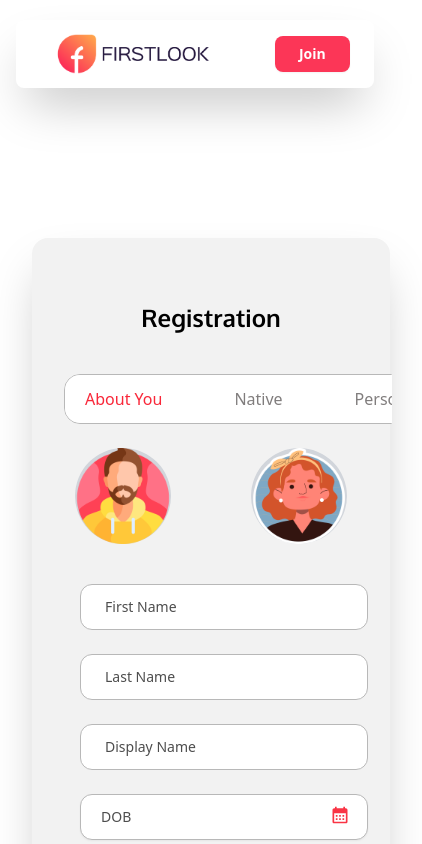
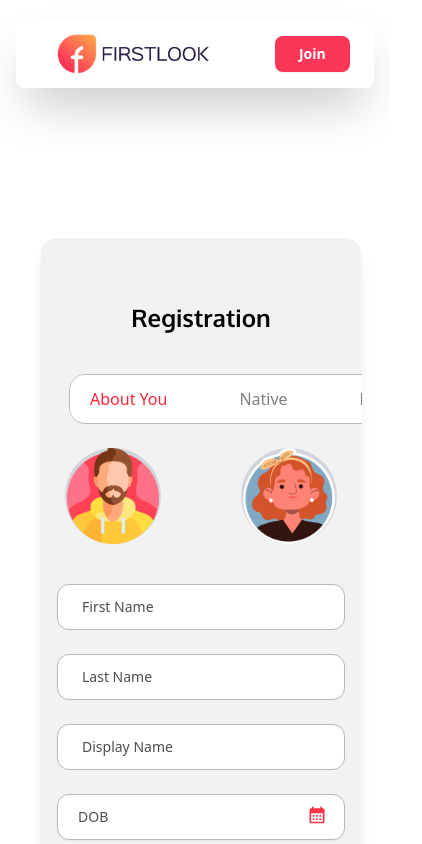
Before and after one commit to MCABEE/Firstlook_McAbee, a React (Vite) app: page /register/signup in a window 390 px wide. Shown: the top 844 px of the page, 422 px wide, since content can reach past the window. Built offline with nearby package versions, Linux system fonts and the light colour scheme; no server answers.

Commit message:
registration form updated

```diff
--- a/src/components/Authentication/Signup/Forms/FirstForm.jsx
+++ b/src/components/Authentication/Signup/Forms/FirstForm.jsx
@@ -37,9 +37,7 @@ const FirstForm = () => {
   };
 
   const handleData = async (e) => {
-
     e.preventDefault()
-
     await registerAboutYou(firstName, lastName, displayName, selectedDate, selectedGender).then((result) => {
         console.log(result);
         setPage(page === 10 ? 0 : page + 1);
@@ -55,27 +53,27 @@ const FirstForm = () => {
       <form onSubmit={handleData} className="-mt-8">
         <div className="flex justify-center space-x-20">
 
-          <button
+          <div
             className={`flex items-center justify-center rounded-full w-24 h-24 focus:outline-none ${selectedGender === 'male' ? 'bg-blue-500 text-white' : 'bg-gray-300 text-gray-600'
               }`}
             onClick={() => handleGenderClick('male')}
             disabled={selectedGender === 'male'}
           >
             <img src={boyImage} alt="Boy" className="w-24 h-24" />
-          </button>
-          <button
+          </div>
+          <div
             className={`flex items-center justify-center rounded-full w-24 h-24 focus:outline-none ${selectedGender === 'female' ? 'bg-pink-500 text-white' : 'bg-gray-300 text-gray-600'
               }`}
             onClick={() => handleGenderClick('female')}
             disabled={selectedGender === 'female'}
           >
             <img src={girlImage} alt="Girl" className="w-24 h-24" />
-          </button>
+          </div>
         </div>
 
         <div className="mb-6 mt-10">
           <input
-            className="appearance-none border border-[#B8B8B8] rounded-xl w-72 ml-12 py-3 px-6 placeholder:text-[#4D4D4D] text-sm"
+            className="appearance-none border border-[#B8B8B8] rounded-xl w-72 ml-4 sm:ml-12 py-3 px-6 placeholder:text-[#4D4D4D] text-sm"
             type="text"
             placeholder="First Name"
             value={firstName}
@@ -85,7 +83,7 @@ const FirstForm = () => {
 
         <div className="mb-6">
           <input
-            className=" appearance-none border border-[#B8B8B8] rounded-xl w-72 ml-12 py-3 px-6 placeholder:text-[#4D4D4D] text-sm"
+            className=" appearance-none border border-[#B8B8B8] rounded-xl w-72 ml-4 sm:ml-12 py-3 px-6 placeholder:text-[#4D4D4D] text-sm"
             type="text"
             placeholder="Last Name"
             value={lastName}
@@ -95,7 +93,7 @@ const FirstForm = () => {
 
         <div className="mb-6">
           <input
-            className=" appearance-none border border-[#B8B8B8] rounded-xl w-72 ml-12 py-3 px-6 placeholder:text-[#4D4D4D] text-sm"
+            className=" appearance-none border border-[#B8B8B8] rounded-xl w-72 ml-4 sm:ml-12 py-3 px-6 placeholder:text-[#4D4D4D] text-sm"
             type="text"
             placeholder="Display Name"
             value={displayName}
@@ -110,7 +108,7 @@ const FirstForm = () => {
             placeholder="DOB"
             readOnly
             onClick={handleInputClick}
-            className="w-72 ml-12 px-5 py-3 text-sm placeholder:text-[#4D4D4D] bg-white border border-[#B8B8B8] rounded-xl shadow-sm focus:outline-none focus:border-blue-500 cursor-pointer"
+            className="w-72 ml-4 sm:ml-12 px-5 py-3 text-sm placeholder:text-[#4D4D4D] bg-white border border-[#B8B8B8] rounded-xl shadow-sm focus:outline-none focus:border-blue-500 cursor-pointer"
           />
           <span
             onClick={handleInputClick}
@@ -131,7 +129,7 @@ const FirstForm = () => {
 
         <button
           type="submit"
-          className="bg-[#F92739] rounded-xl text-white py-2 px-10 ml-48"
+          className="bg-[#F92739] rounded-xl text-white py-2 px-10 ml-40 sm:ml-48"
         >
           Continue
         </button>
--- a/src/components/Authentication/Signup/Forms/FourthForm.jsx
+++ b/src/components/Authentication/Signup/Forms/FourthForm.jsx
@@ -181,7 +181,7 @@ const FourthForm = () => {
           <span className="text-sm font-oxygen mr-24">Are you still studying ? </span>
           <input type="checkbox" className="appearance-none transition-colors cursor-pointer w-14 h-7 rounded-xl bg-red-500" checked={selectedOption}
             onChange={handleToggle} />
-          <span className="absolute font-medium text-xs uppercase right-1 text-white"> {selectedOption ? '' : 'NO'} </span>
+          <span className="absolute font-medium text-xs uppercase right-1 text-white"> {selectedOption ? '' : 'No'} </span>
           <span className="absolute font-medium text-xs uppercase right-8 text-white"> {selectedOption ? 'Yes' : ''} </span>
           <span className="w-5 h-5 right-8 absolute rounded-full transform transition-transform bg-gray-200" />
         </label>
--- a/src/components/Authentication/Signup/RegistrationMain.jsx
+++ b/src/components/Authentication/Signup/RegistrationMain.jsx
@@ -130,13 +130,13 @@ const RegistrationMain = () => {
     return (
         <>
             <Navbar />
-            <div className="flex h-screen justify-center items-center mt-20 ml-8 sm:ml-0">
-                <div className="w-full h-[55rem] max-w-sm bg-[#F2F2F2] rounded-2xl shadow-2xl mt-44">
+            <div className="flex h-screen justify-center items-center mt-20 ml-3 sm:ml-0">
+                <div className="w-full h-[55rem] max-w-xs sm:max-w-sm bg-[#F2F2F2] rounded-2xl shadow-lg mt-44">
                     <p className="font-oxygen font-bold flex justify-center mt-16 text-2xl">
                         Registration
                     </p>
                     <div className="grid gap-4 mt-10">
-                        <ul className="gap-16 ml-8 mb-10 flex justify-between w-full whitespace-nowrap overflow-x-scroll hide-scroll-bar px-3 py-3 bg-white border border-[#B8B8B8] rounded-2xl clip-right">
+                        <ul className="gap-16 ml-7 sm:ml-[28px] mb-10 flex justify-between w-full whitespace-nowrap overflow-x-scroll hide-scroll-bar px-3 py-3 bg-white border border-[#B8B8B8] rounded-2xl clip-right">
                             <li
                                 onClick={setForm}
                                 className={
```
